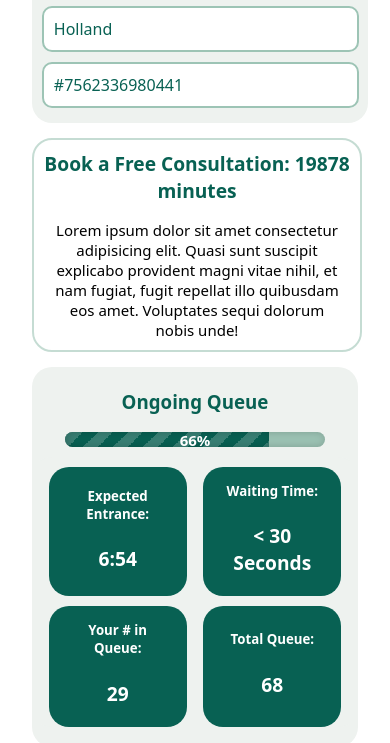
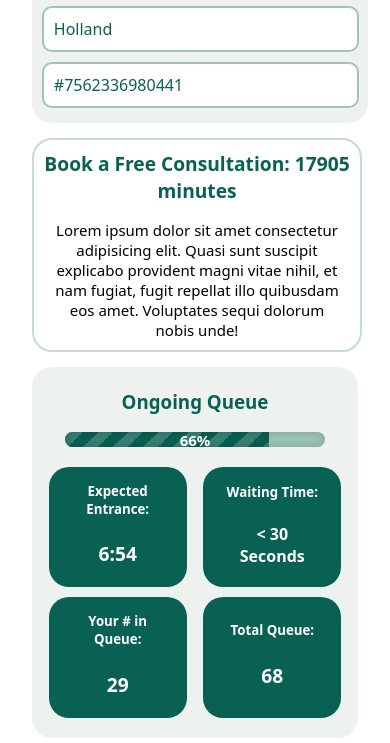
Before and after one commit to usamaakrm/queue-main, a plain HTML site: page index.html in a window 390 px wide. Shown: the part 129-872 px from the top of the page. Drawn offline with nearby package versions, Linux system fonts and the light colour scheme.

Commit message:
font-changes

```diff
--- a/index.html
+++ b/index.html
@@ -44,7 +44,7 @@
             <h4 id="phone"></h4>
         </div>
         <div class="banner-content">
-            <h3>Book a Free Consultation: <span class="count start">19878</span> minutes</h3>
+            <h3>Book a Free Consultation: <span class="count start" id="time">19878</span> minutes</h3>
             <p>Lorem ipsum dolor sit amet consectetur adipisicing elit. Quasi sunt suscipit explicabo provident magni
                 vitae nihil, et nam fugiat, fugit repellat illo quibusdam eos amet. Voluptates sequi dolorum nobis unde!
             </p>
@@ -72,7 +72,7 @@
                 </div>
                 <div class="time-item">
                     <h5>Waiting Time:</h5>
-                    <span>
+                    <span class="small">
                         < 30 Seconds</span>
                 </div>
                 <div class="time-item">
--- a/script.js
+++ b/script.js
@@ -1,7 +1,7 @@
  document.getElementById("phone").innerHTML = "#"+ Math.floor(Math.random()*(81288256109249 - 1 + 1))+ 1
  document.getElementById("queue").innerHTML = Math.floor(Math.random()*(65 - 80 + 1))+80
  document.getElementById("main").innerHTML = Math.floor(Math.random()*(34 - 3 + 1))+ 3
-//  document.getElementById("time").innerHTML = Math.floor(Math.random()*(60 - 1 + 1))+ 1
+ document.getElementById("time").innerHTML = Math.floor(Math.random()*(19878 - 11101 + 1))+ 11101
  const d = new Date()
     const Hour = d.getHours()
     const Min = d.getMinutes() + 1
--- a/style.css
+++ b/style.css
@@ -473,4 +473,9 @@ section {
   .last-para{
     margin-top: -40px;
   }
+
+  .small{
+    font-size: 16px !important;
+    margin-top: 30px !important;
+  }
 }
```
